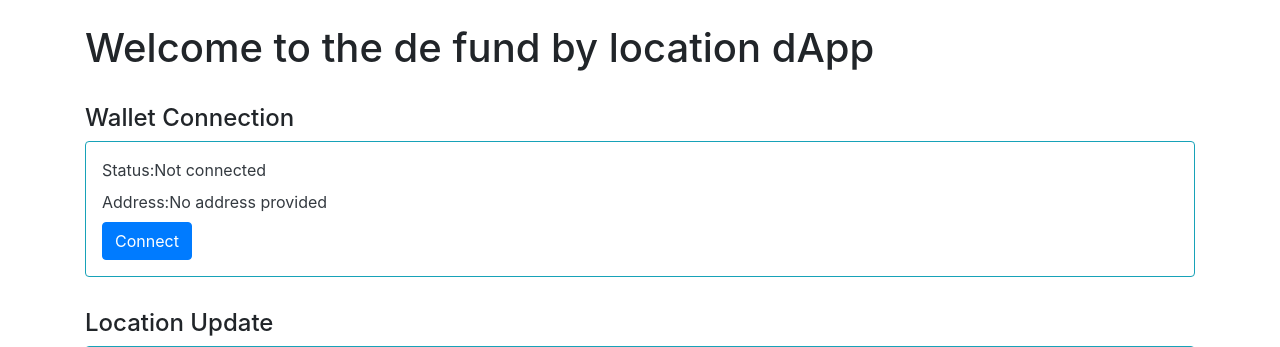
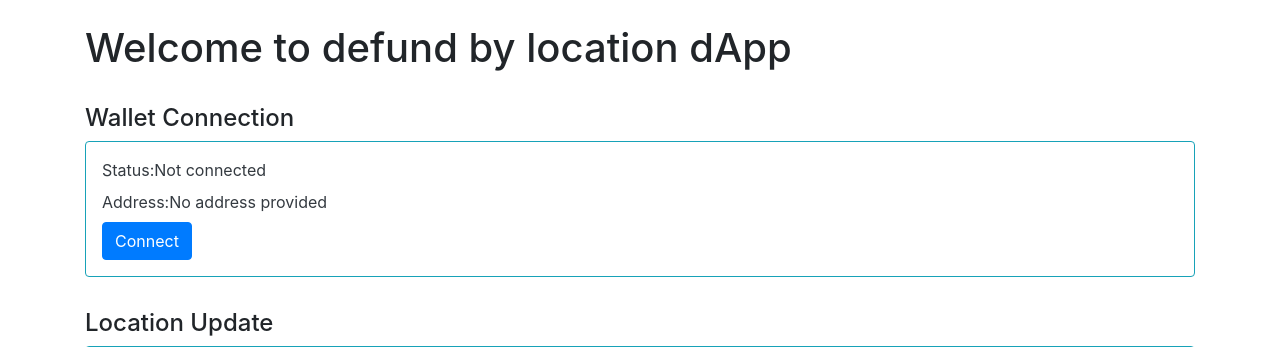
Before and after one commit to Fisseha-Estifanos/defund_dApp, a Flask app: page /employee in a window 1280 px wide. Shown: the part 56-403 px from the top of the page. Run offline with Flask 2, Linux system fonts and the light colour scheme; some libraries are stand-ins or nearby versions.

Commit message:
employee page landing

```diff
--- a/web/templates/employee.html
+++ b/web/templates/employee.html
@@ -3,7 +3,7 @@
 <h1>{% block title %} Employee {% endblock %}</h1>
 {% block content %}
     <br>
-    <h1> Welcome to the de fund by location dApp </h1>
+    <h1> Welcome to defund by location dApp </h1>
 
     <br>
     <h4>Wallet Connection</h4>
```
